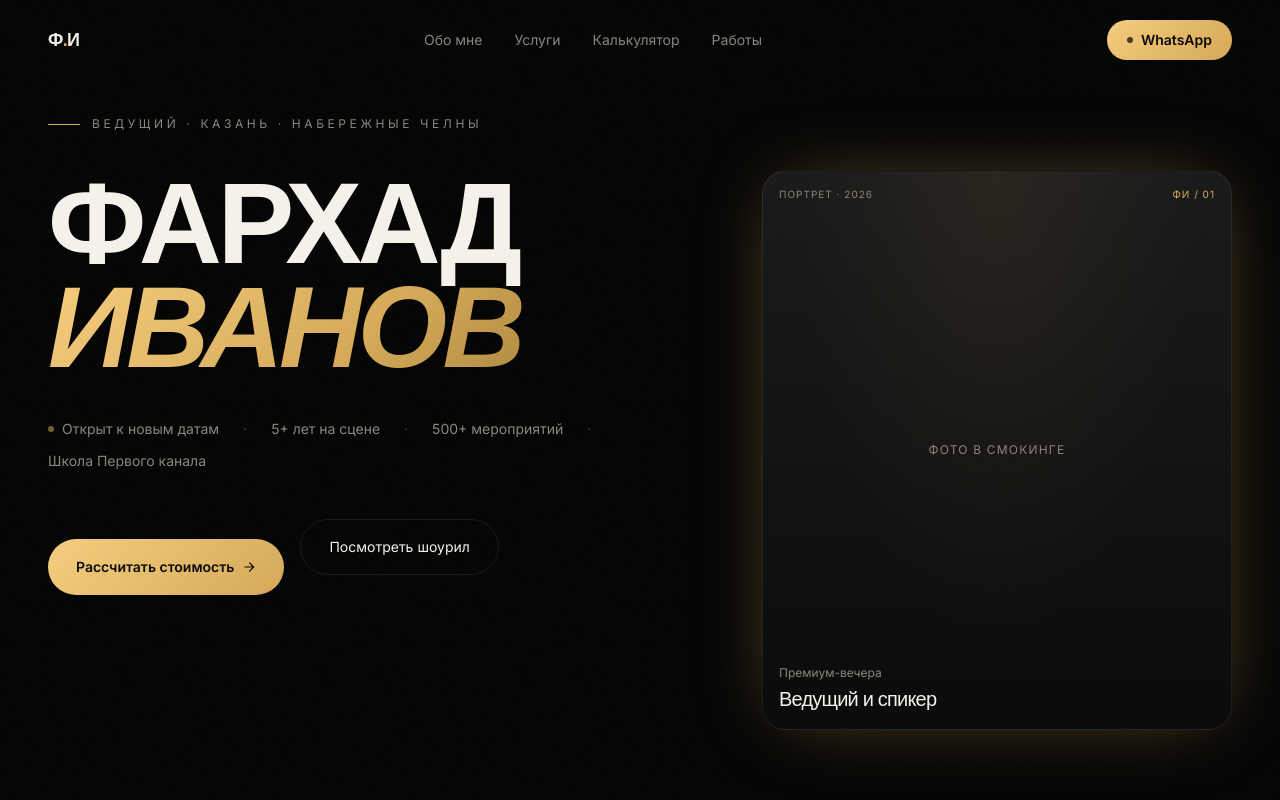
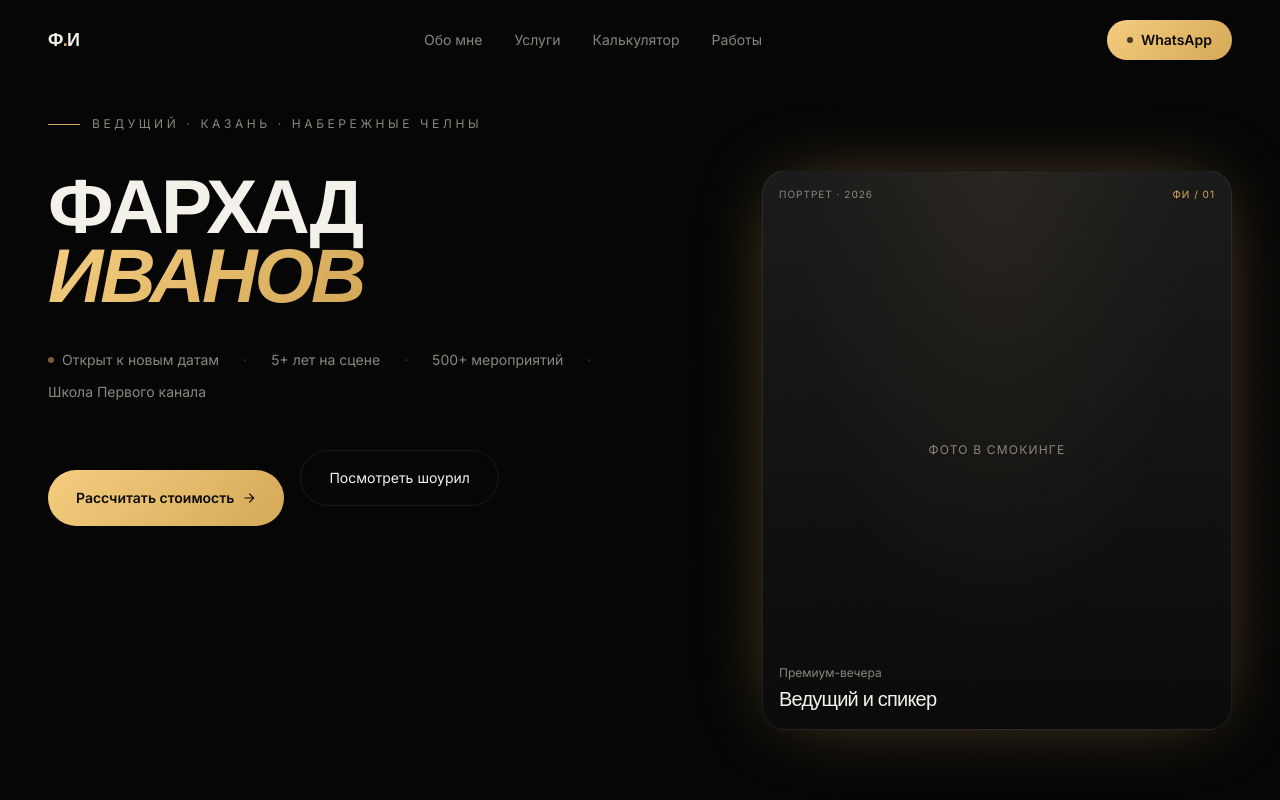
Before and after one commit to ueeet/farhad, a Next.js app: page / in a window 1280 px wide. Shown: the top 800 px of the page. Built offline with nearby package versions, Linux system fonts and the light colour scheme; a web font is replaced by a local one.

Commit message:
auto: update

```diff
--- a/src/components/Hero.tsx
+++ b/src/components/Hero.tsx
@@ -51,8 +51,8 @@ export function Hero() {
         </div>
 
         <div className="grid lg:grid-cols-12 gap-10 items-stretch">
-          <div className="lg:col-span-7">
-            <h1 className="font-display font-black leading-[0.9] tracking-[-0.05em] text-[clamp(3rem,9vw,10rem)]">
+          <div className="lg:col-span-7 min-w-0">
+            <h1 className="font-display font-black leading-[0.9] tracking-[-0.06em] text-[clamp(2.25rem,6vw,6.5rem)]">
               <span className="hero-title-line block">ФАРХАД</span>
               <span className="hero-title-line block text-gradient-gold italic" style={{ fontFamily: "var(--font-unbounded)" }}>
                 ИВАНОВ
```
